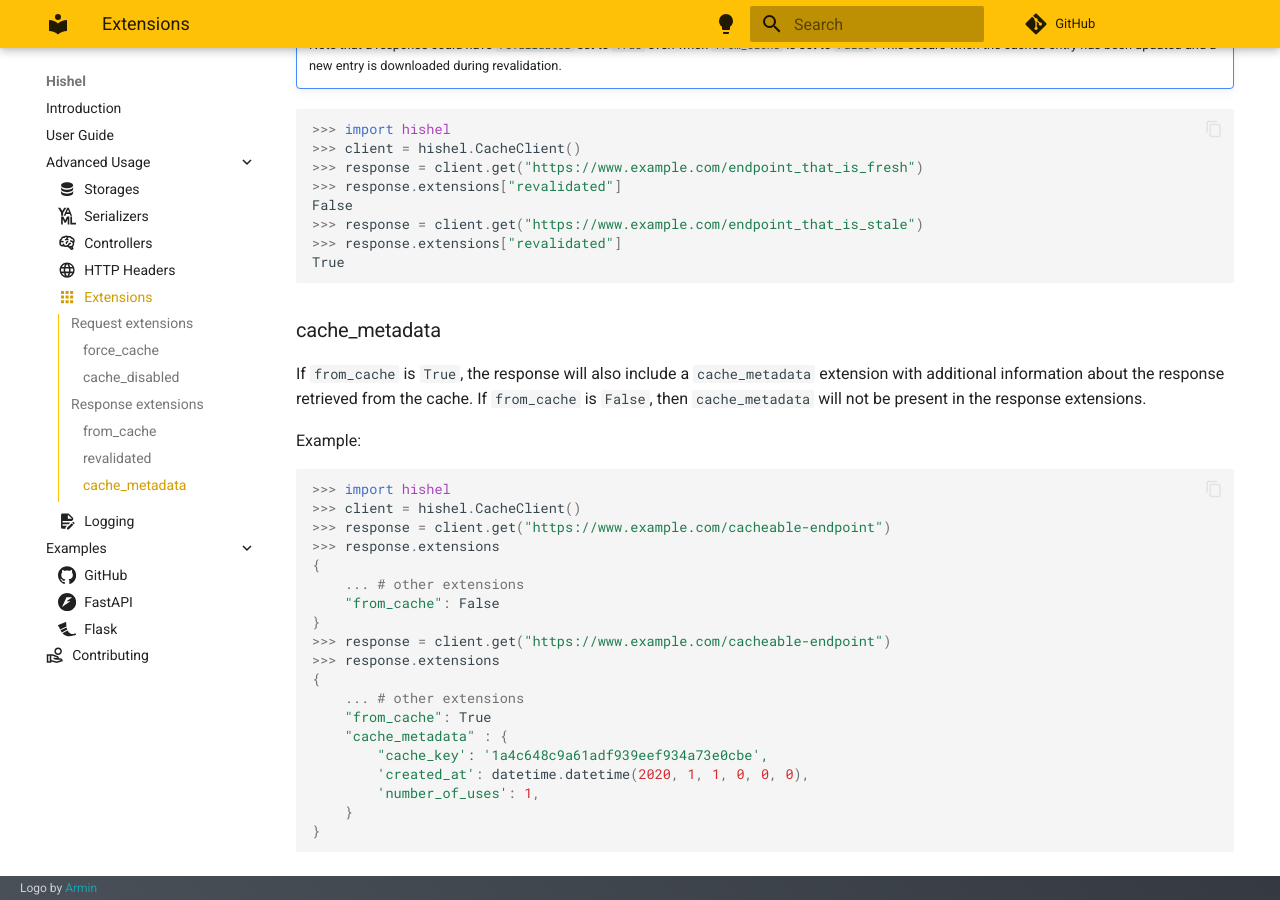
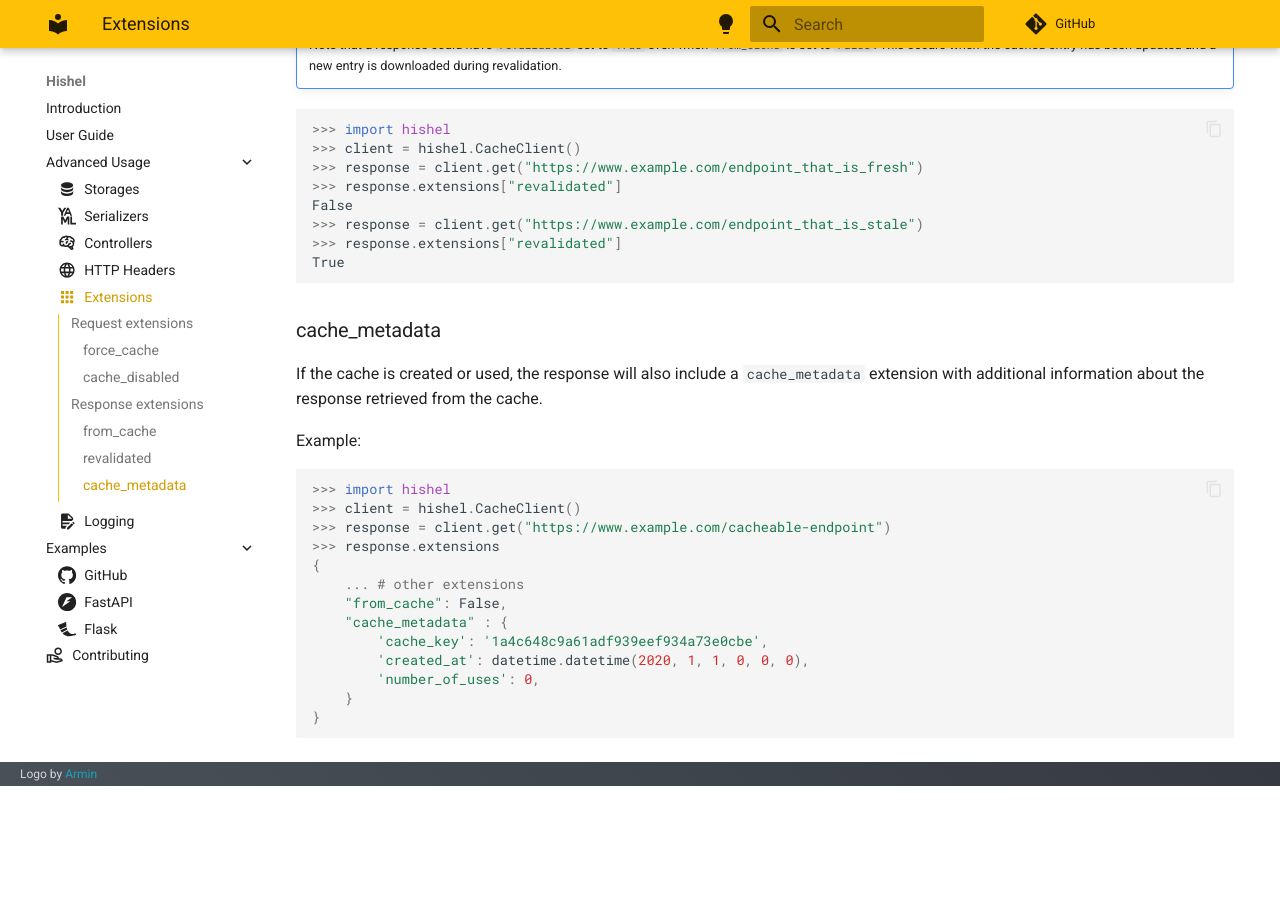
Before and after one commit to karpetrosyan/hishel, an MkDocs documentation site: the page built from docs/advanced/extensions.md, in a window 1280 px wide and 900 px high, scrolled down 1516 px. Built offline with MkDocs 1.6.1 and Material for MkDocs 9.7.7, drawn with Linux system fonts in a browser that asks for light colours; comment, search, counter and statistics services are not loaded; after the commit the page ends 2302 px from its top, so only the background shows below that.

Commit message:
doc update

````diff
--- a/docs/advanced/extensions.md
+++ b/docs/advanced/extensions.md
@@ -80,9 +80,9 @@ True
 
 ### cache_metadata
 
-If `from_cache` is `True`, the response will also include a `cache_metadata` extension with additional information about
-the response retrieved from the cache. If `from_cache` is `False`, then `cache_metadata` will not
-be present in the response extensions.
+If the cache is created or used, the response will also include a
+`cache_metadata` extension with additional information about the response
+retrieved from the cache.
 
 Example:
 
@@ -93,17 +93,11 @@ Example:
 >>> response.extensions
 {
     ... # other extensions
-    "from_cache": False
-}
->>> response = client.get("https://www.example.com/cacheable-endpoint")
->>> response.extensions
-{
-    ... # other extensions
-    "from_cache": True
+    "from_cache": False,
     "cache_metadata" : {
-        "cache_key': '1a4c648c9a61adf939eef934a73e0cbe',
+        'cache_key': '1a4c648c9a61adf939eef934a73e0cbe',
         'created_at': datetime.datetime(2020, 1, 1, 0, 0, 0),
-        'number_of_uses': 1,
+        'number_of_uses': 0,
     }
 }
 ```
````
